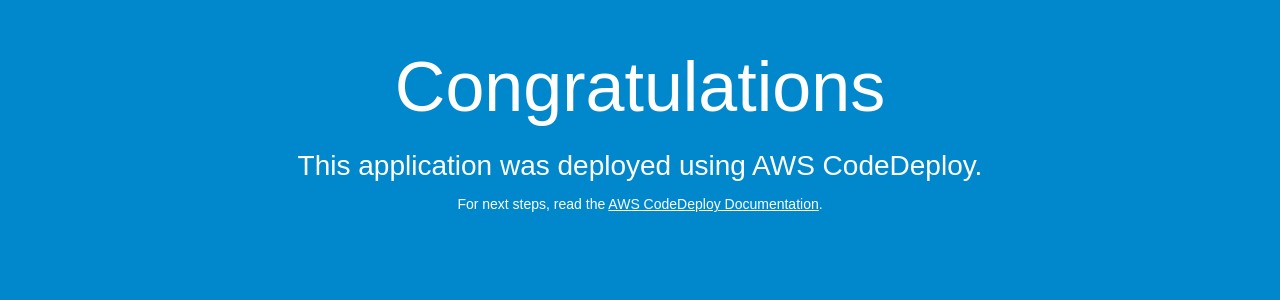
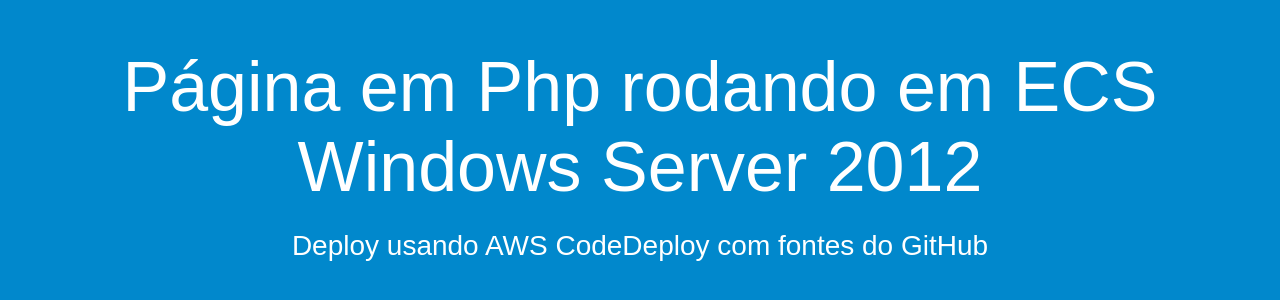
Before and after one commit to wwesleybarbosa/CodeDeployGitHubDemo, a plain HTML site: page index.html in a window 1280 px wide. Drawn offline with Linux system fonts and the light colour scheme.

Commit message:
Update index.html
teste de versão

```diff
--- a/index.html
+++ b/index.html
@@ -29,9 +29,8 @@
 </head>
 <body>
   <div align="center">
-    <h1>Congratulations</h1>
-    <h2>This application was deployed using AWS CodeDeploy.</h2>
-    <p>For next steps, read the <a href="http://aws.amazon.com/documentation/codedeploy">AWS CodeDeploy Documentation</a>.</p>
+    <h1>Página em Php rodando em ECS Windows Server 2012 </h1>
+    <h2>Deploy usando AWS CodeDeploy com fontes do GitHub</h2>
   </div>
 </body>
 </html>
```
